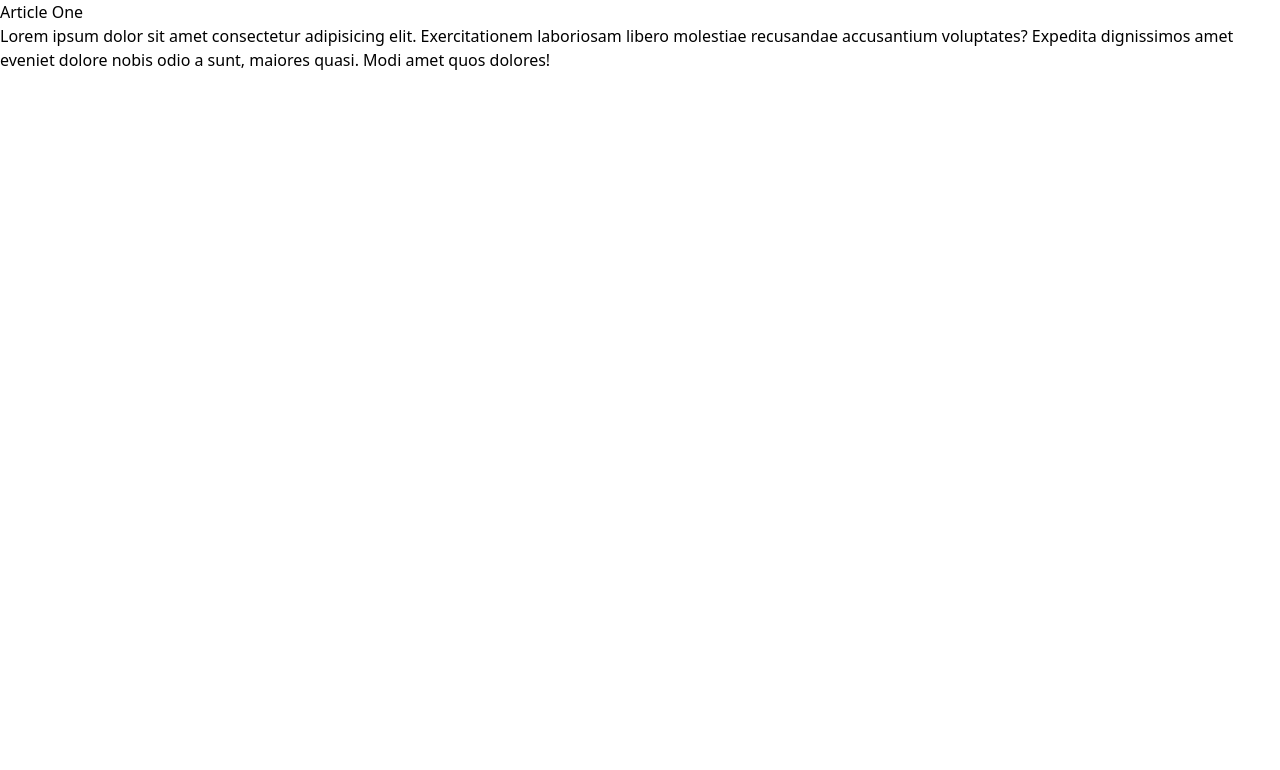
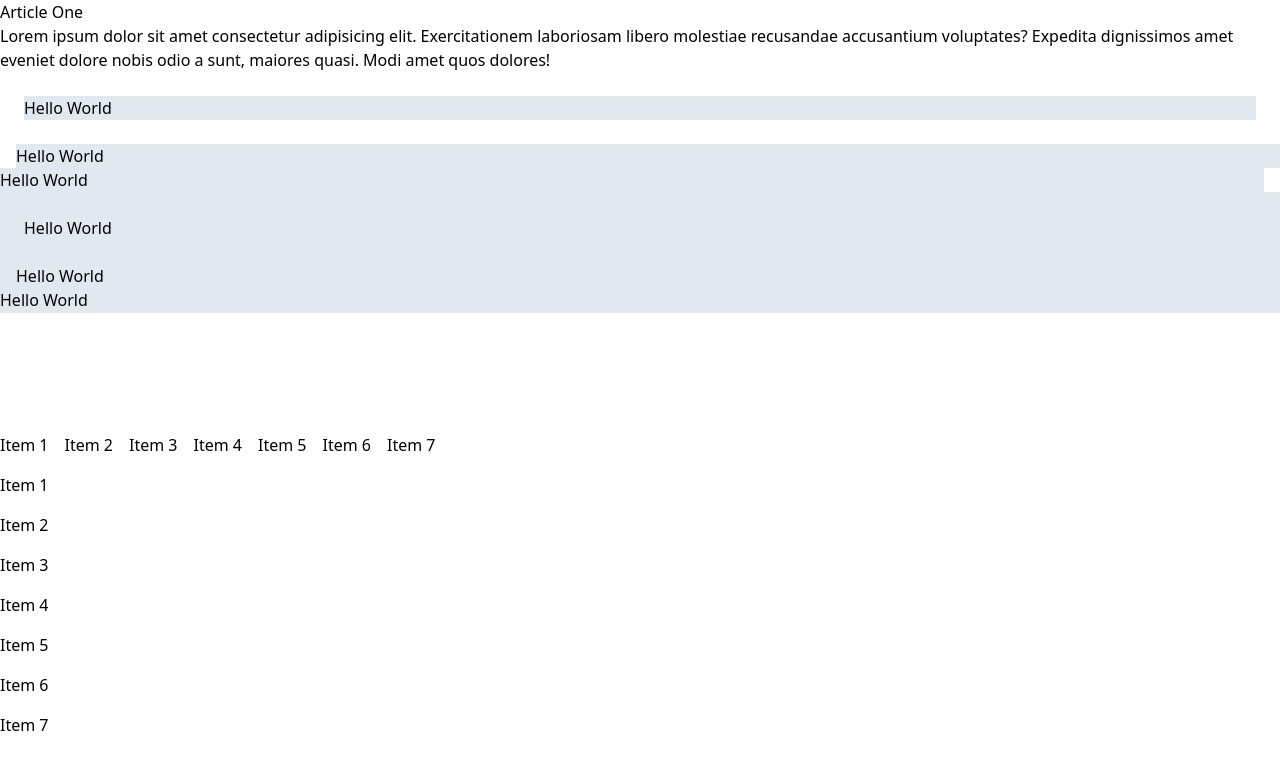
Before and after one commit to srjingole0610/tailwind-sandbox-starter, a plain HTML site: page 03-container-spacing/index.html in a window 1280 px wide. Drawn offline with nearby package versions, Linux system fonts and the light colour scheme.

Commit message:
Container and spacing

```diff
--- a/03-container-spacing/index.html
+++ b/03-container-spacing/index.html
@@ -9,7 +9,7 @@
   </head>
   <body>
     <!-- Container -->
-    <div>
+    <div class="container mx-auto">
       <article>
         <h3>Article One</h3>
         <p>
@@ -21,12 +21,50 @@
       </article>
 
       <!-- Margin -->
+      <div class="bg-slate-200 m-6">
+        Hello World
+      </div>
+      <div class="bg-slate-200 ml-4">
+        Hello World
+      </div>
+      <div class="bg-slate-200 mr-4">
+        Hello World
+      </div>
 
       <!-- Padding -->
 
+      <div class="bg-slate-200 p-6">
+        Hello World
+      </div>
+      <div class="bg-slate-200 pl-4">
+        Hello World
+      </div>
+      <div class="bg-slate-200 pr-4">
+        Hello World
+      </div>
+
+      <hr><br>
       <!-- Space Between X -->
+      <div class="flex mt-24 space-x-4">
+        <div>Item 1</div>
+        <div>Item 2</div>
+        <div>Item 3</div>
+        <div>Item 4</div>
+        <div>Item 5</div>
+        <div>Item 6</div>
+        <div>Item 7</div>
+      </div>
+      <!-- Space Between Y -->
 
-      <!-- Space Between Y -->
+      <div class="flex flex-col mt-4 space-y-4">
+        <div>Item 1</div>
+        <div>Item 2</div>
+        <div>Item 3</div>
+        <div>Item 4</div>
+        <div>Item 5</div>
+        <div>Item 6</div>
+        <div>Item 7</div>
+      </div>
     </div>
   </body>
 </html>
```
